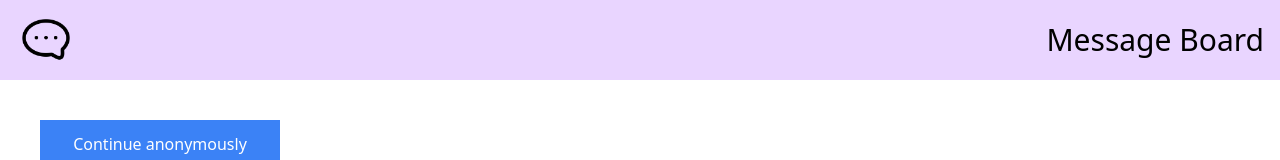
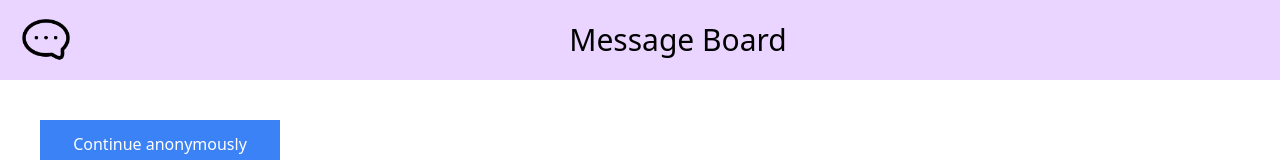
Before and after one commit to ddusichka/message-board, a React (Create React App) app: page / in a window 1280 px wide. Shown: the top 160 px of the page. Built offline with nearby package versions, Linux system fonts and the light colour scheme; no server answers.

Commit message:
improving navbar layout

```diff
--- a/src/components/Navbar.js
+++ b/src/components/Navbar.js
@@ -5,9 +5,9 @@ import { auth } from "../firebase";
 import { useAuthState } from "react-firebase-hooks/auth";
 
 const style = {
-  nav: `bg-purple-200 h-20 sticky top-0 flex justify-between items-center p-4 z-50`,
-  heading: `text-black text-3xl`,
-  hide: `invisible`,
+  nav: `bg-purple-200 h-20 sticky top-0 flex items-center p-4 z-50`,
+  img: `justify-start mr-4`,
+  heading: `flex-1 text-black text-3xl text-center`,
 };
 
 const Navbar = () => {
@@ -15,9 +15,9 @@ const Navbar = () => {
 
   return (
     <div className={style.nav}>
-      <img src={chatBubble} alt="Logo" width="60" />
+      <img className={style.img} src={chatBubble} alt="Logo" width="60" />
       <h1 className={style.heading}>Message Board</h1>
-      {user ? <SignOut /> : null}
+      {user && <SignOut />}
     </div>
   );
 };
```
